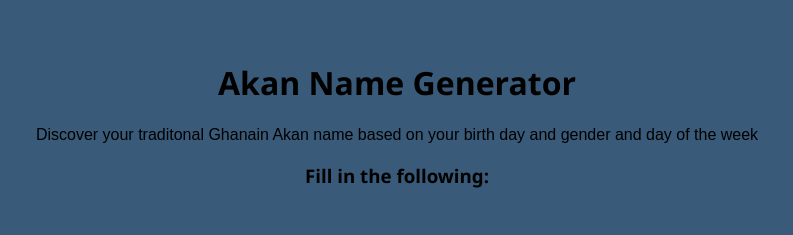
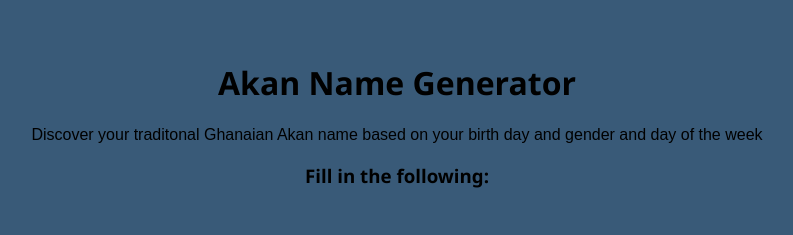
Before and after one commit to cyril723/Akan-name-generator, a plain HTML site: page index.html in a window 1280 px wide. Shown: the top 235 px of the page, 243-1036 px from the left. Drawn offline with Linux system fonts and the light colour scheme.

Commit message:
Fix HTML structure and correct Ghanaian spelling

```diff
--- a/index.html
+++ b/index.html
@@ -10,7 +10,7 @@
 <body>
         <h1>Akan Name Generator</h1>
     <section>
-        <p>Discover your traditonal Ghanain
+        <p>Discover your traditonal Ghanaian
              Akan name based  on
             your birth day and gender and day
             of the week </p>
@@ -37,4 +37,5 @@
 
     <script src="script.js"></script>
 <body>
+
 </html>
```
